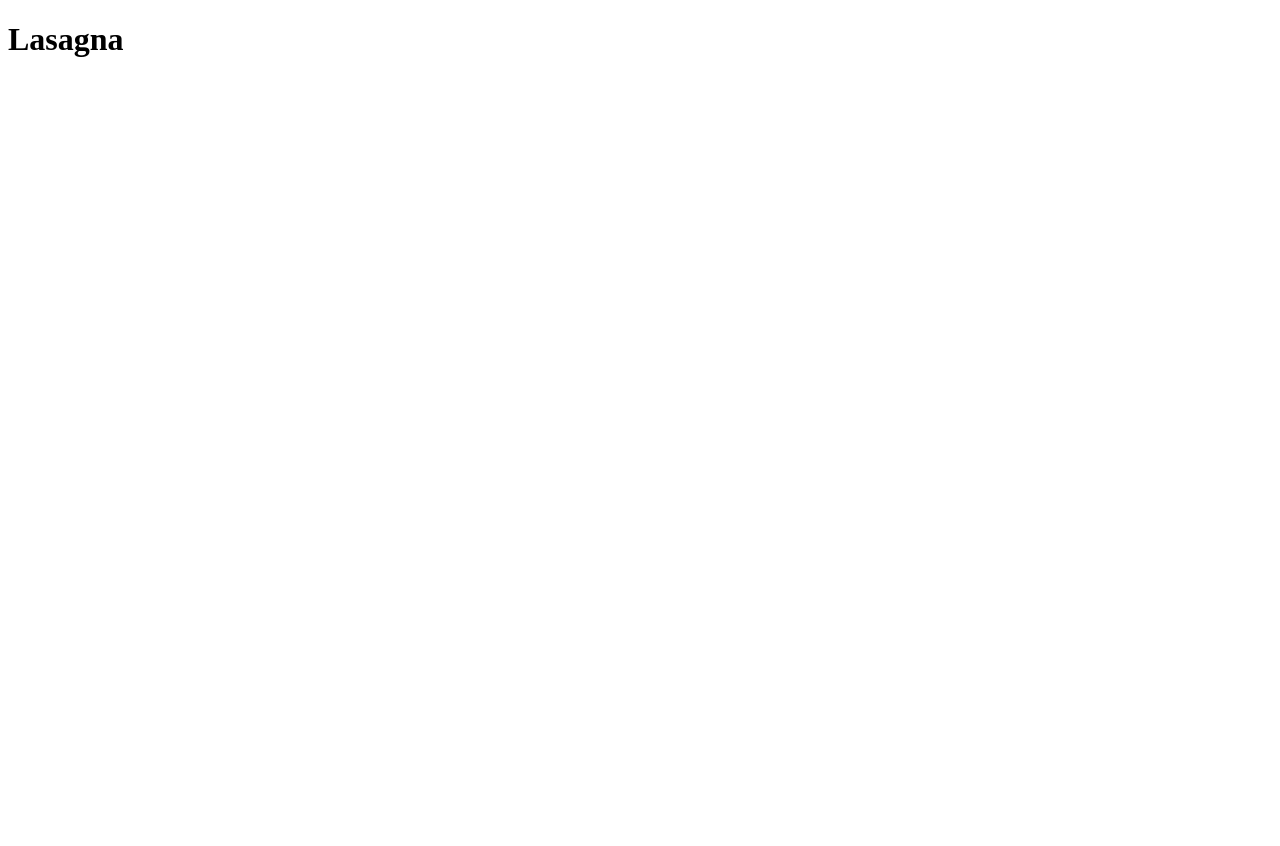
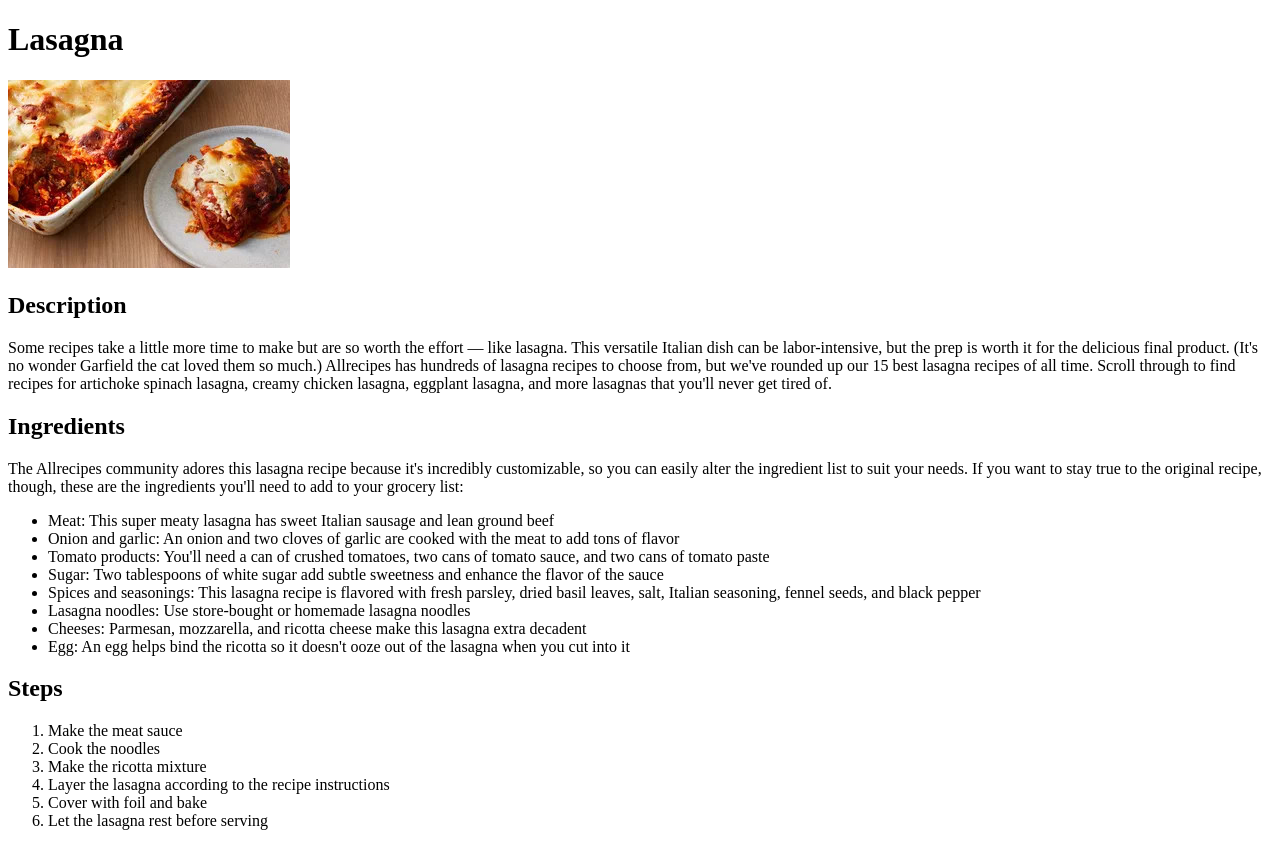
Before and after one commit to byyten/odin-recipes, a plain HTML site: page recipes/lasagna.html in a window 1280 px wide. Before the commit the page ends 800 px from the top, so only its background shows below. Drawn offline with Linux system fonts and the light colour scheme.

Commit message:
Create basic 3 page recipe web site

```diff
--- a/recipes/lasagna.html
+++ b/recipes/lasagna.html
@@ -7,5 +7,51 @@
     </head>
     <body>
         <h1>Lasagna</h1>
+        <img src="/images/lasagna-with-bechamel-sauce.jpeg" alt="dish of lasagna and and an individual serving">
+        <h2>Description</h2>
+        <p>Some recipes take a little more time to make but are so worth the effort — like lasagna.
+            This versatile Italian dish can be labor-intensive, but the prep is worth it for the delicious final product.
+            (It's no wonder Garfield the cat loved them so much.) Allrecipes has hundreds of lasagna recipes to choose from,
+            but we've rounded up our 15 best lasagna recipes of all time. Scroll through to find recipes for
+            artichoke spinach lasagna, creamy chicken lasagna, eggplant lasagna, and more lasagnas that you'll never get tired of.
+        </p>
+        <h2>Ingredients</h2>
+        <p>The Allrecipes community adores this lasagna recipe because it's incredibly customizable,
+            so you can easily alter the ingredient list to suit your needs.
+            If you want to stay true to the original recipe, though,
+            these are the ingredients you'll need to add to your grocery list:</p>
+            <ul>
+                <li>
+                    Meat: This super meaty lasagna has sweet Italian sausage and lean ground beef
+                </li>
+                <li> Onion and garlic: An onion and two cloves of garlic are cooked with the meat to add tons of flavor
+                </li>
+                <li> Tomato products: You'll need a can of crushed tomatoes, two cans of tomato sauce, and two cans of tomato paste
+                </li>
+                <li> Sugar: Two tablespoons of white sugar add subtle sweetness and enhance the flavor of the sauce
+                </li>
+                <li> Spices and seasonings: This lasagna recipe is flavored with fresh parsley, dried basil leaves, salt, Italian
+                    seasoning, fennel seeds, and black pepper
+                </li>
+                <li> Lasagna noodles: Use store-bought or homemade lasagna noodles
+                </li>
+                <li> Cheeses: Parmesan, mozzarella, and ricotta cheese make this lasagna extra decadent
+
+
+                </li>
+                <li> Egg: An egg helps bind the ricotta so it doesn't ooze out of the lasagna when you cut into it
+                </li>
+
+                </ul>
+        <h2>Steps</h2>
+            <ol>
+                <li>Make the meat sauce </li>
+                <li>Cook the noodles </li>
+                <li>Make the ricotta mixture</li>
+                <li>Layer the lasagna according to the recipe instructions</li>
+                <li>Cover with foil and bake</li>
+                <li>Let the lasagna rest before serving</li>
+            </ol>
+
     </body>
 </html>
```
Also changed, not shown: index.html (+5 -1 lines), recipes/ham-cheese-omelette.html (added, +45 -0 lines), recipes/quick-quiche.html (added, +41 -0 lines), images/ham-cheese-omelette.webp (added), images/lasagna-with-bechamel-sauce.jpeg (added), images/quick-quiche.webp (added).
